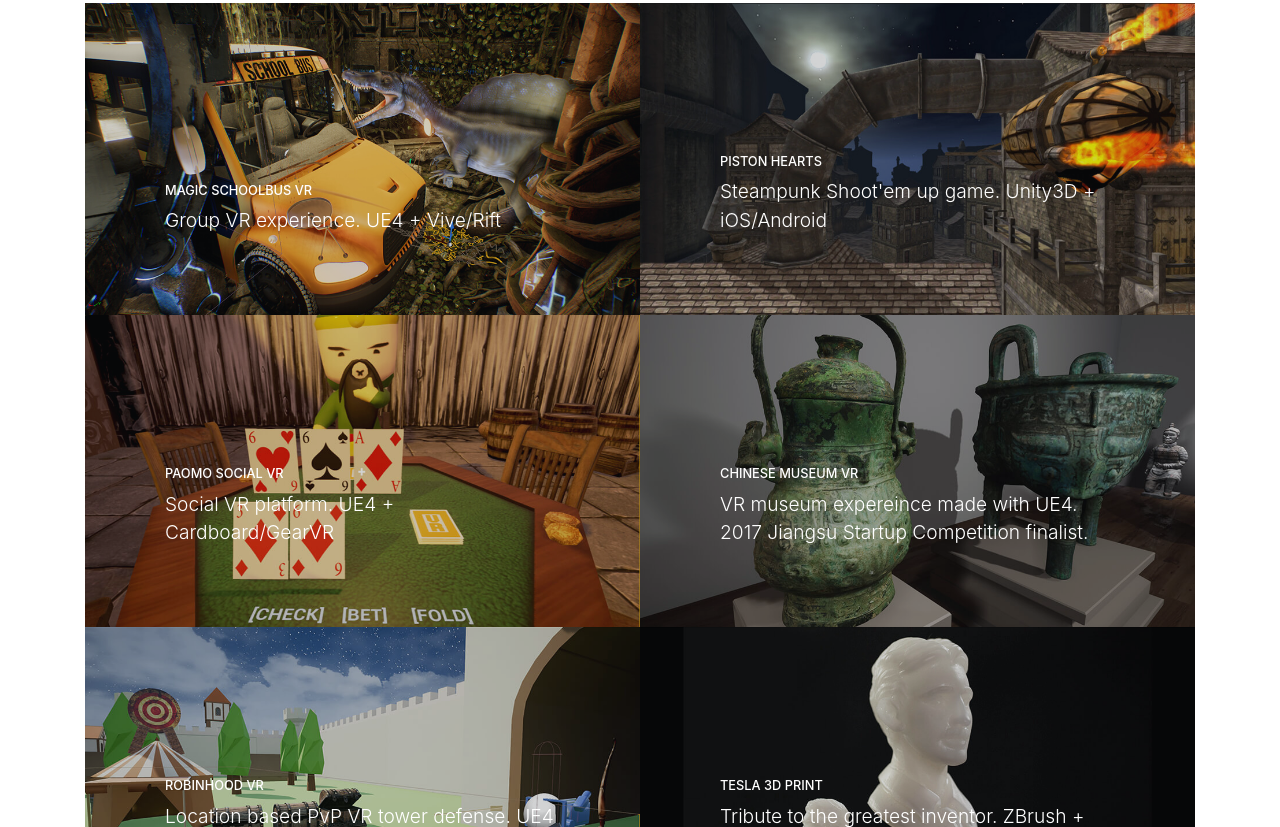
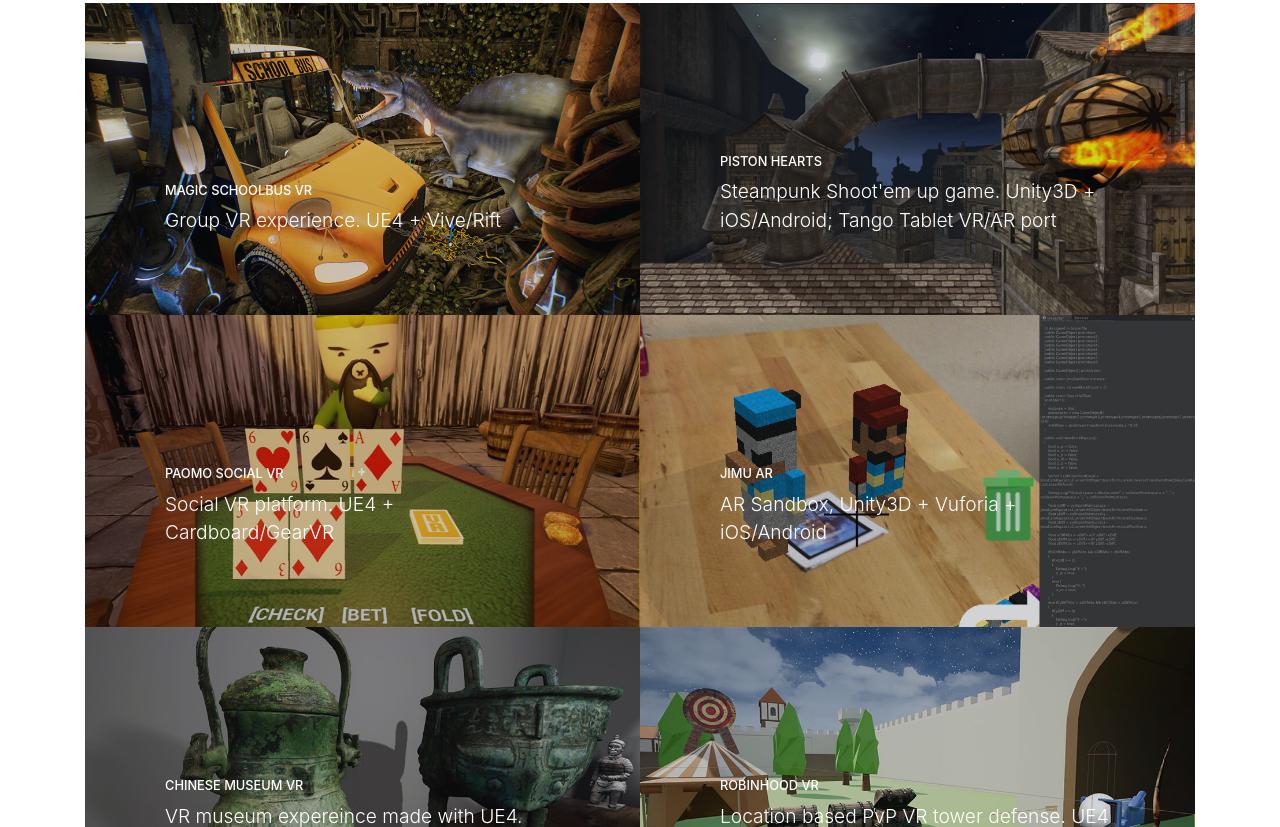
Before and after one commit to taian/paomo2018, a website with bundled scripts: page index.html in a window 1280 px wide. Shown: the part 1042-1869 px from the top of the page. Built offline with nearby package versions, Linux system fonts and the light colour scheme.

Commit message:
add jimuAR

```diff
--- a/index.html
+++ b/index.html
@@ -45,9 +45,9 @@
       <div class="container text-center my-auto">
         <h1 class="mb-1">Paomo Dynamics</h1>
         <h2 class="mb-5">
-          <em>Think Big</em>
+          <em>Computer Graphics/Mixed Reality Lab</em>
         </h2>
-        <!--<a class="btn btn-primary btn-xl js-scroll-trigger" href="#about">Find Out More</a>-->
+        <!--<a class="btn btn-primary btn-xl js-scroll-trigger" target=_blank href="http://www.tinkrinc.com">Find Out More</a>-->
       </div>
       <div class="overlay"></div>
     </header>
@@ -80,7 +80,7 @@
               <span class="caption">
                 <span class="caption-content">
                   <h2>Piston Hearts</h2>
-                  <p class="mb-0">Steampunk Shoot'em up game. Unity3D + iOS/Android</p>
+                  <p class="mb-0">Steampunk Shoot'em up game. Unity3D + iOS/Android; Tango Tablet VR/AR port</p>
                 </span>
               </span>
               <img class="img-fluid" src="img/portfolio-ph-2.jpg" alt="">
@@ -96,6 +96,18 @@
                 </span>
               </span>
               <img class="img-fluid" src="img/portfolio-svr.jpg" alt="">
+            </a>
+          </div>
+
+           <div class="col-lg-6">
+            <a class="portfolio-item" target=_blank href="https://github.com/taian/jimuAR">
+              <span class="caption">
+                <span class="caption-content">
+                  <h2>Jimu AR</h2>
+                  <p class="mb-0">AR Sandbox, Unity3D + Vuforia + iOS/Android</p>
+                </span>
+              </span>
+              <img class="img-fluid" src="img/portfolio-jmar.jpg" alt="">
             </a>
           </div>
 
```
Also changed, not shown: img/portfolio-jmar.jpg (added).
